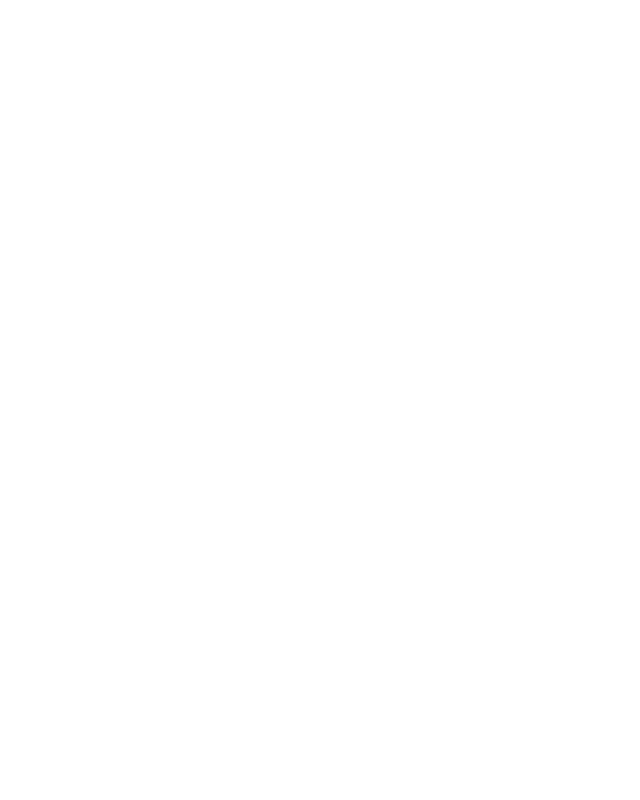
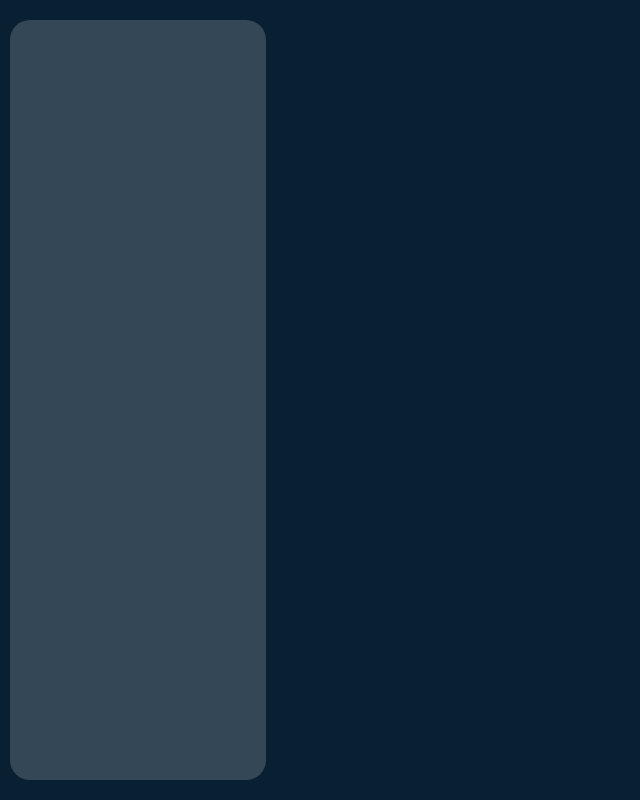
Before and after one commit to AdamDCosta/beers-api, a React (Create React App) app: page / in a window 1280 px wide. Shown: the whole page, without its empty margins (0-640 px from the left). Built offline with nearby package versions, Linux system fonts and the light colour scheme.

Commit message:
blank nav bar added to app.jsx

```diff
--- a/src/App.scss
+++ b/src/App.scss
@@ -1,6 +1,11 @@
+@use "./assets/sass/variables" as *;
+
 .App {
   display: flex;
   height: 100vh;
   width: 100%;
+  background-color: $color-dark;
+  align-items: center;
+  justify-content: space-between;
 
 }
--- a/src/components/Nav/Nav.scss
+++ b/src/components/Nav/Nav.scss
@@ -5,5 +5,8 @@
   width: 20%;
   display: flex;
   flex-direction: column;
-
+  background-color: $color-primary;
+  border: none;
+  border-radius: 20px;
+  margin: 0 10px;
 }
```
